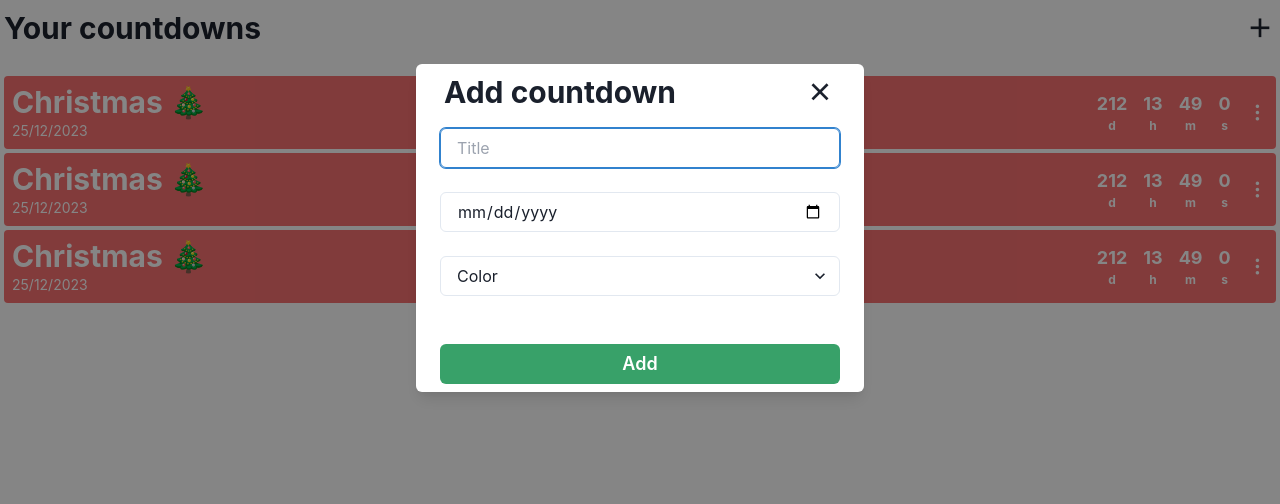
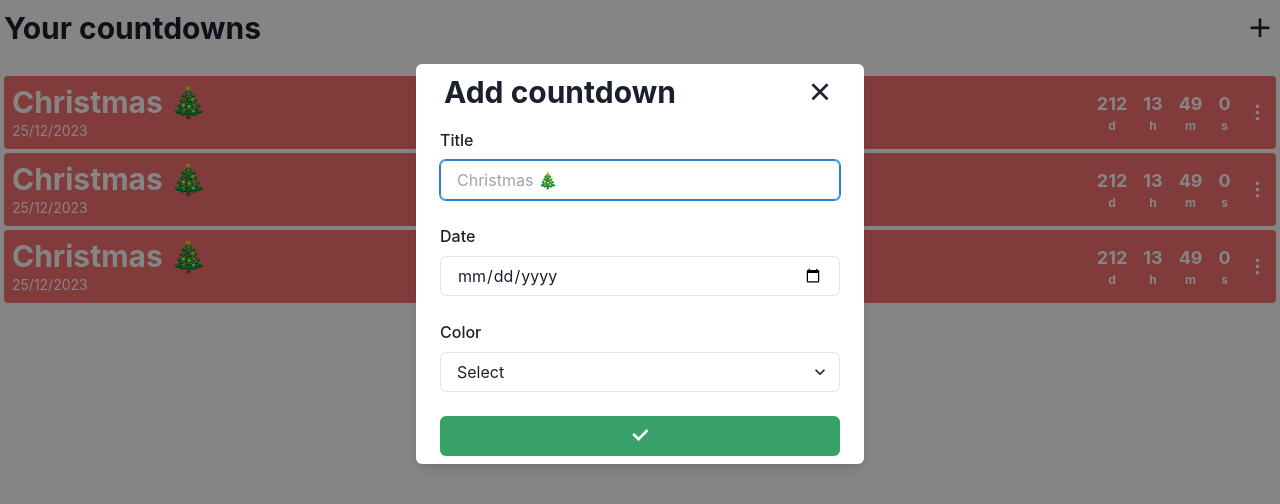
Before and after one commit to YinChuRijnaard/dayz-left, a React (Vite) app: page / in a window 1280 px wide. Both pictures are taken after a click on the icon 1260 px from the left and 28 px from the top of the page. Shown: the top 504 px of the page. Built offline with nearby package versions, Linux system fonts and the light colour scheme.

Commit message:
Added labels to the form

```diff
--- a/src/App.tsx
+++ b/src/App.tsx
@@ -10,6 +10,7 @@ import {
   Select,
   Text,
   Button,
+  FormLabel,
 } from "@chakra-ui/react";
 
 // Component imports
@@ -33,17 +34,20 @@ const App = () => {
             <i className="ri-close-fill ri-2x" onClick={onClose}></i>
           </div>
           <ModalBody>
-            <Input placeholder="Title" />
+            <FormLabel htmlFor="title">Title</FormLabel>
+            <Input placeholder="Christmas 🎄" />
 
             <br />
             <br />
 
+            <FormLabel htmlFor="Date">Date</FormLabel>
             <Input type="date" />
 
             <br />
             <br />
 
-            <Select placeholder="Color">
+            <FormLabel htmlFor="color">Color</FormLabel>
+            <Select placeholder="Select">
               <option value="blue">Blue</option>
               <option value="green">Green</option>
               <option value="orange">Orange</option>
@@ -55,11 +59,10 @@ const App = () => {
             </Select>
 
             <br />
-            <br />
 
             <Button colorScheme="green" w="100%">
-              <Text fontSize="lg">Add</Text>
-              {/* <i className="ri-check-fill"></i> */}
+              {/* <Text fontSize="lg">Add</Text> */}
+              <i className="ri-check-fill ri-lg"></i>
             </Button>
           </ModalBody>
         </ModalContent>
```
